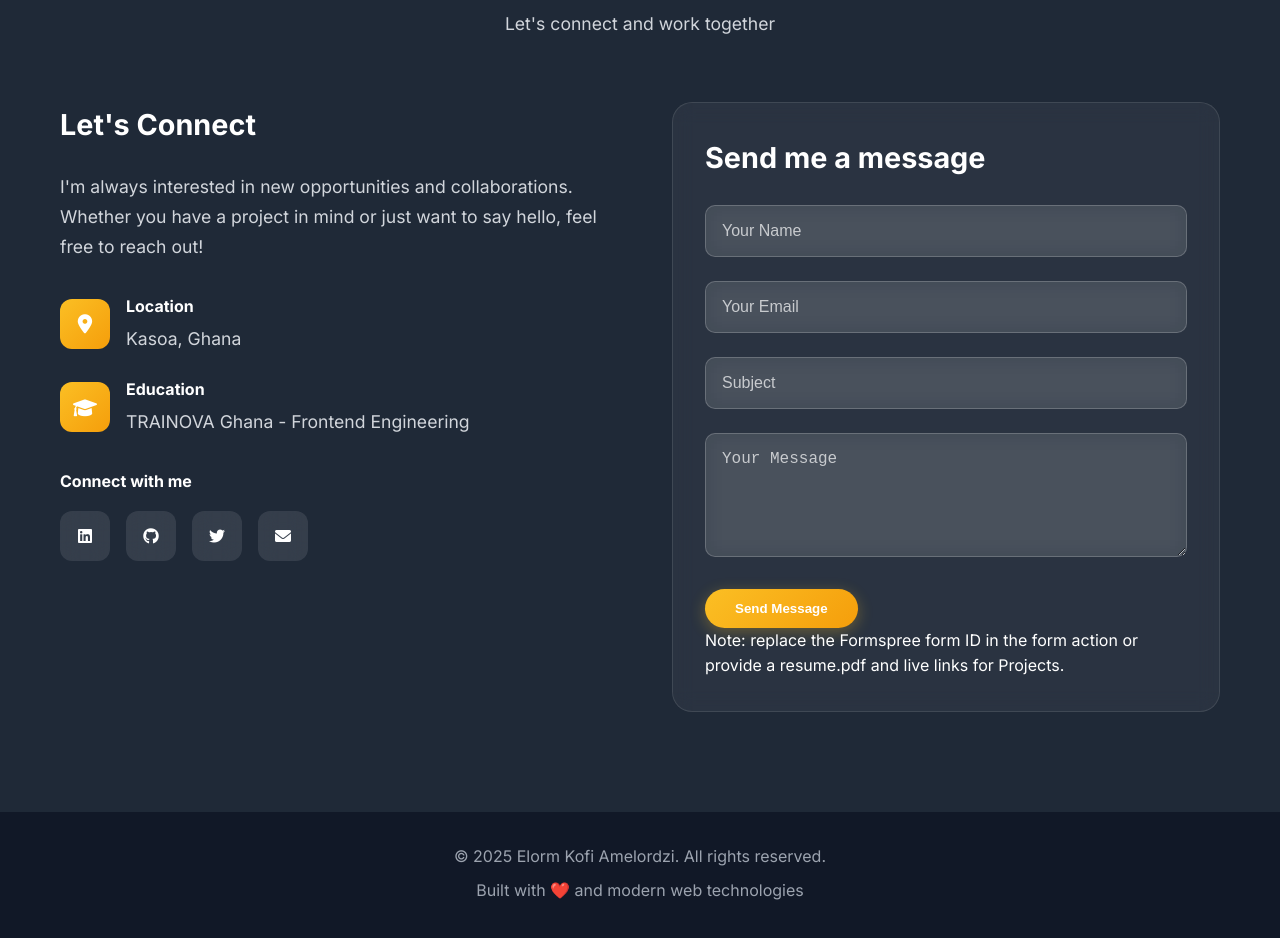
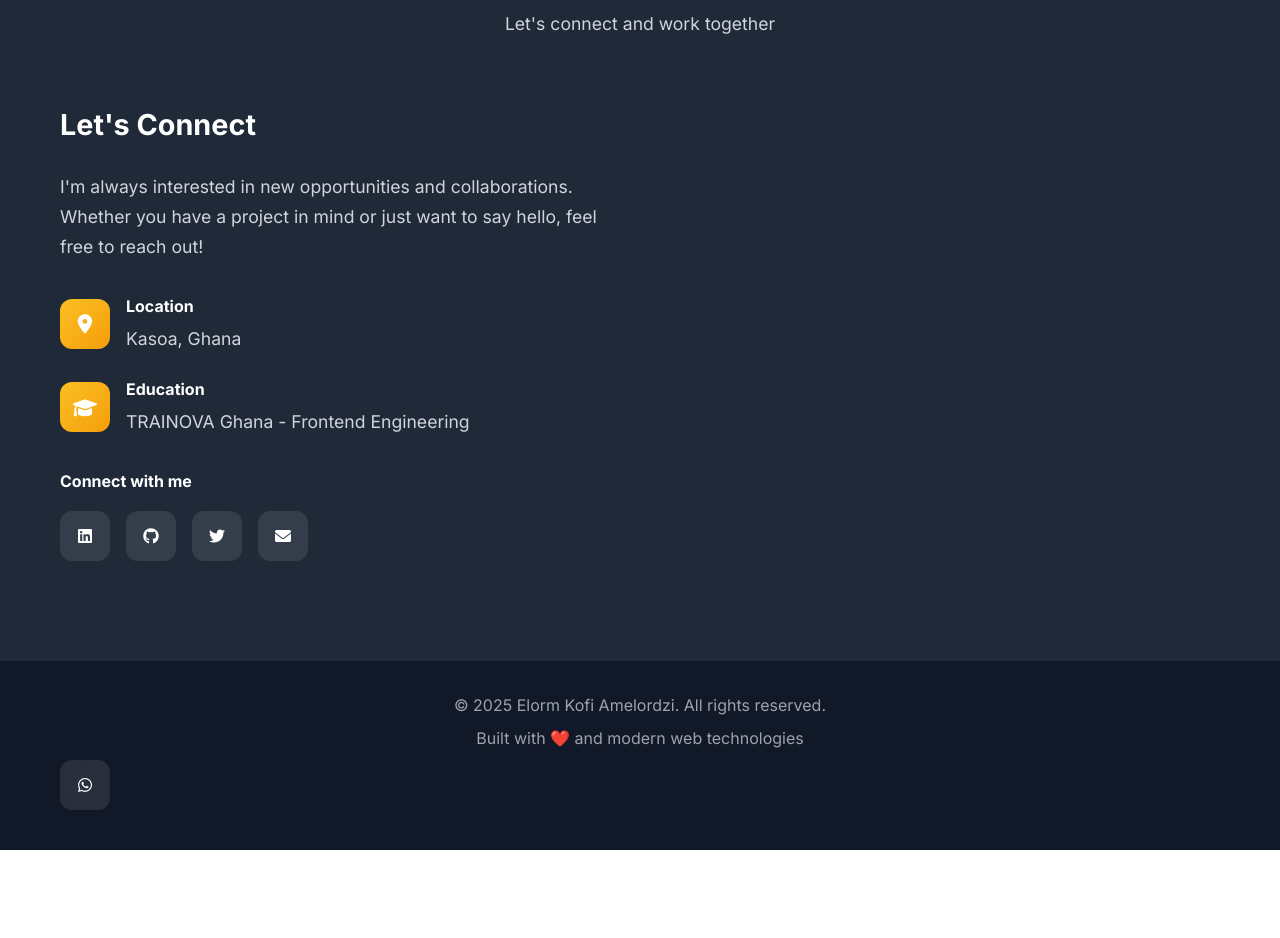
Before and after one commit to humptydumpty-git/ElormAmelordzi, a website: page contact.html in a window 1280 px wide. Shown: the part 240-1178 px from the top of the page. After the commit the page ends 1090 px from the top, so only its background shows below. Drawn offline with Linux system fonts and the light colour scheme.

Commit message:
Update contact.html

```diff
--- a/contact.html
+++ b/contact.html
@@ -86,26 +86,6 @@
                         </div>
                     </div>
                 </div>
-
-                <div class="contact-form">
-                    <h3>Send me a message</h3>
-                    <form id="contact-form" class="form" action="https://formspree.io/f/YOUR_FORMSPREE_ID" method="POST">
-                        <div class="form-group">
-                            <input type="text" id="name" name="name" placeholder="Your Name" required>
-                        </div>
-                        <div class="form-group">
-                            <input type="email" id="email" name="_replyto" placeholder="Your Email" required>
-                        </div>
-                        <div class="form-group">
-                            <input type="text" id="subject" name="_subject" placeholder="Subject" required>
-                        </div>
-                        <div class="form-group">
-                            <textarea id="message" name="message" placeholder="Your Message" rows="5" required></textarea>
-                        </div>
-                        <button type="submit" class="btn btn-primary">Send Message</button>
-                    </form>
-                    <p class="form-note">Note: replace the Formspree form ID in the form action or provide a resume.pdf and live links for Projects.</p>
-                </div>
             </div>
         </div>
     </section>
@@ -115,6 +95,11 @@
             <div class="footer-content">
                 <p>&copy; 2025 Elorm Kofi Amelordzi. All rights reserved.</p>
                 <p>Built with ❤️ and modern web technologies</p>
+                <p>
+                    <a href="https://wa.me/233240299683" class="social-link" target="_blank" rel="noopener" aria-label="Chat on WhatsApp">
+                        <i class="fab fa-whatsapp"></i>
+                    </a>
+                </p>
             </div>
         </div>
     </footer>
```
